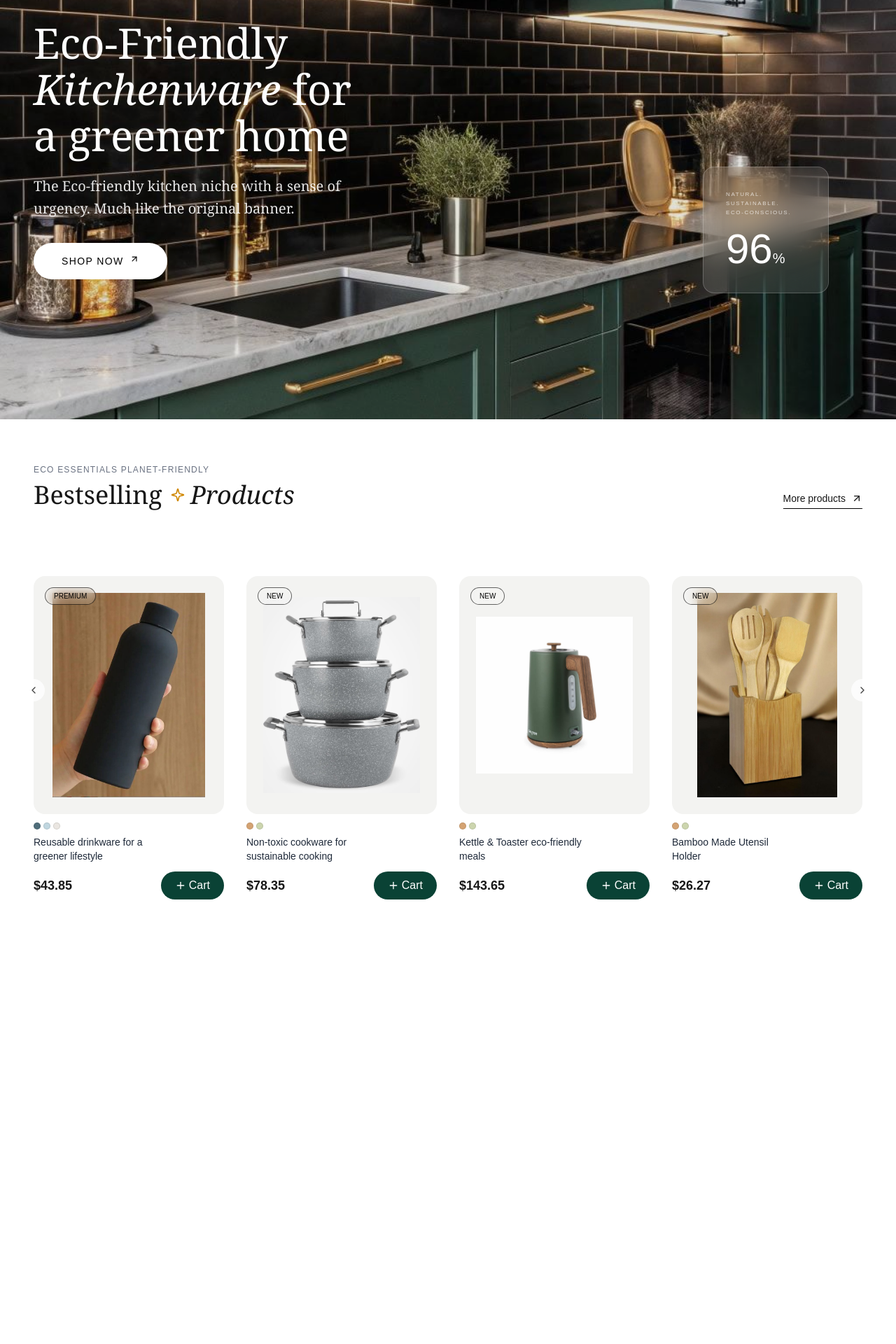
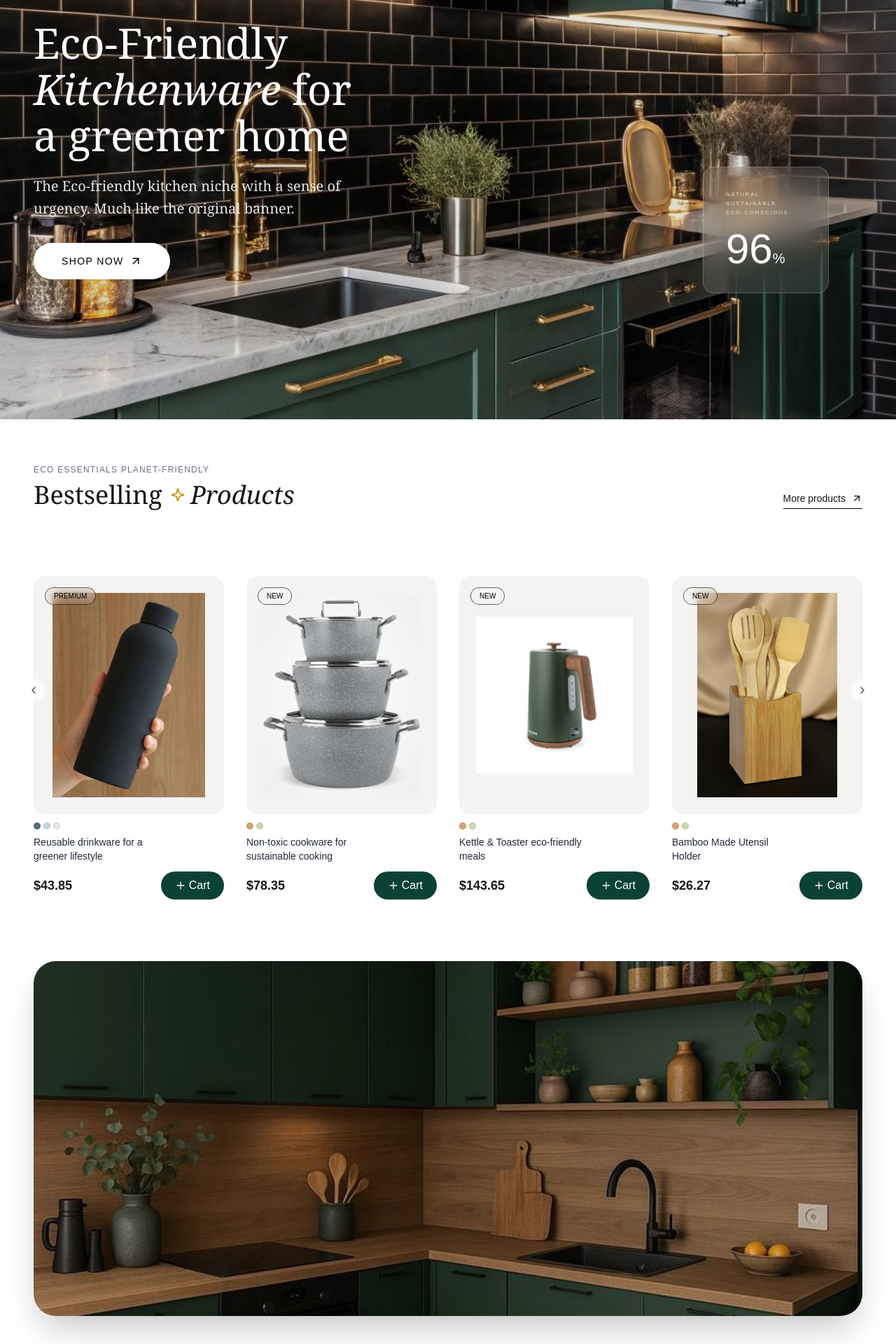
Before and after one commit to IYKEACE/queens-grocery-store, a Next.js app: page / in a window 1280 px wide. Shown: the part 221-2141 px from the top of the page at 70% size. Before the commit the page ends 1554 px from the top, so only its background shows below. Built offline with nearby package versions, Linux system fonts and the light colour scheme.

Commit message:
added the new image section

```diff
--- a/app/page.tsx
+++ b/app/page.tsx
@@ -4,6 +4,7 @@ import HeroSection from "@/component/HeroSection";
 import Footer from "@/component/Footer";
 import Product from "@/component/Product";
 import ProductCards from "@/component/ProductList";
+import Kitchen from "@/component/Kitchen";
 
 export default function Home() {
   return (
@@ -13,6 +14,7 @@ export default function Home() {
         <HeroSection />
         <Product />
         <ProductCards/>
+        <Kitchen />
         <Footer />
       </main>
     </div>
--- a/component/HeroSection.tsx
+++ b/component/HeroSection.tsx
@@ -22,9 +22,9 @@ const HeroSection = () => {
           The Eco-friendly kitchen niche with a sense of urgency. Much like the
           original banner.
         </p>
-        <button className="mt-8  flex  gap-2 bg-white text-black px-10 py-4 rounded-full w-full md:w-fit font-semibold hover:bg-opacity-90 transition-all uppercase text-sm tracking-widest group ">
+        <button className="mt-8 flex items-center justify-center gap-2 bg-white text-black px-10 py-4 rounded-full w-fit mx-0 font-semibold hover:bg-opacity-90 transition-all uppercase text-sm tracking-widest group">
           <span className="text-sm font-medium">Shop Now</span>
-          <FiArrowUpRight className="group-hover:translate-x-1 group-hover:-translate-y-1 transition-transform" />
+          <FiArrowUpRight className="group-hover:translate-x-1 group-hover:-translate-y-1 transition-transform text-lg" />
         </button>
       </div>
       <div className="hidden md:flex absolute bottom-45 right-12 lg:right-24 backdrop-blur-xl bg-white/10 border border-white/20 p-8 rounded-2xl text-white w-45 flex-col gap-4">
--- /dev/null
+++ b/component/Kitchen.tsx
@@ -0,0 +1,21 @@
+import React from "react";
+import Image from "next/image";
+
+const Kitchen = () => {
+  return (
+    <div className="w-full px-6 md:px-12 py-10">
+      <div className="relative w-full aspect-[16/9] md:aspect-[21/9] rounded-[2rem] overflow-hidden shadow-2xl">
+        <Image
+          src="/kitchen.jpg"
+          alt="Modern Green Kitchen Inspiration"
+          fill
+          className="object-cover transition-transform duration-700 hover:scale-105"
+          priority
+        />
+        <div className="absolute inset-0 bg-black/5" />
+      </div>
+    </div>
+  );
+};
+
+export default Kitchen;
--- a/component/ProductCards.tsx
+++ b/component/ProductCards.tsx
@@ -8,7 +8,7 @@ interface ProductCardProps {
 
 const ProductCards = ({ product }: ProductCardProps) => {
   return (
-    <div className="group flex flex-col gap-3">
+    <div className="group flex flex-col gap-3 mb-">
       <div className="relative aspect-[4/5] bg-[#F3F3F1] rounded-2xl overflow-hidden p-8">
         {product.tag && (
           <span className="absolute z-10 top-4 left-4 bg-white/12 backdrop-blur-sm text-[10px] uppercase px-3 py-1 rounded-full font-medium border border-black/60 cursor-pointer text-black">
```
Also changed, not shown: public/kitchen.jpg (added).
